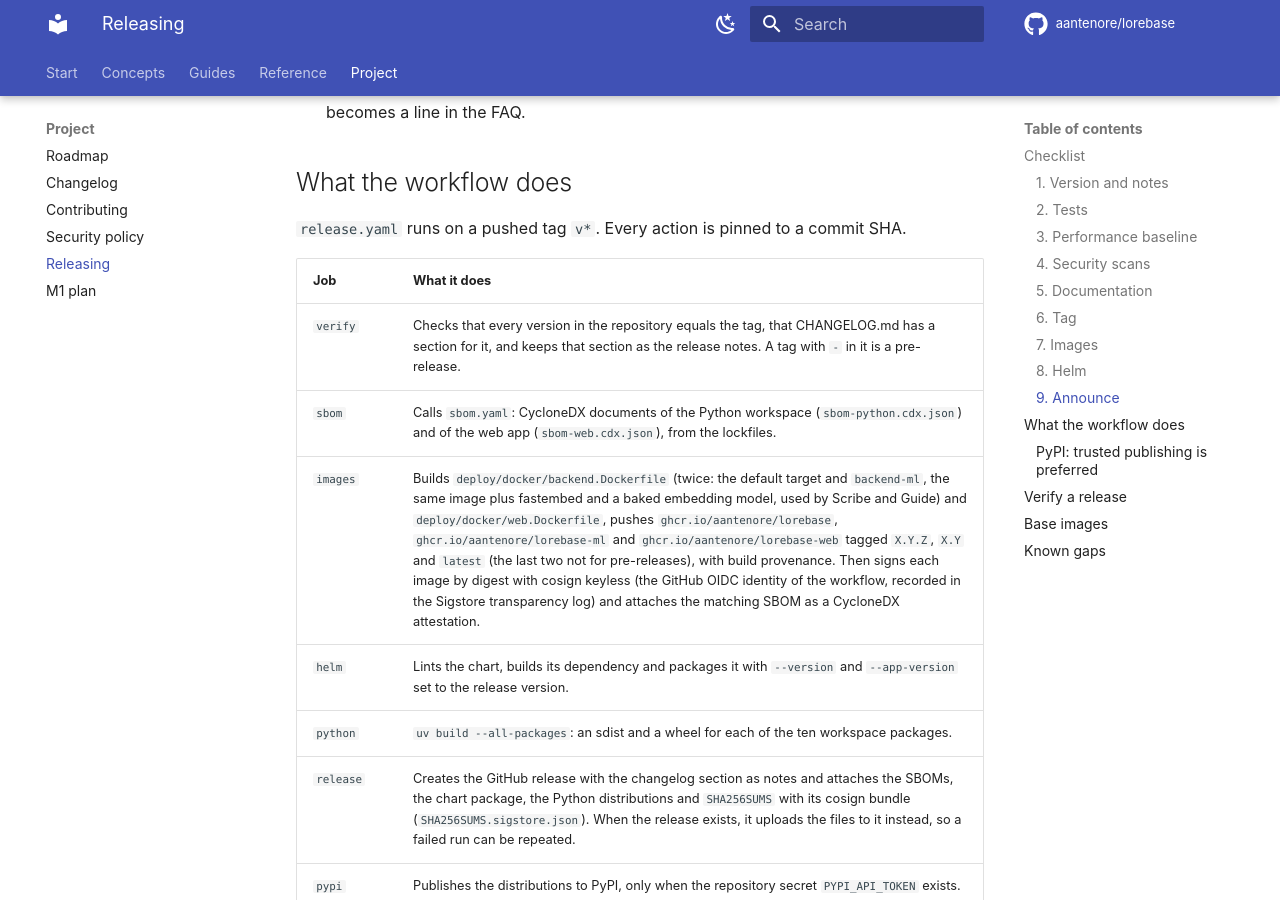
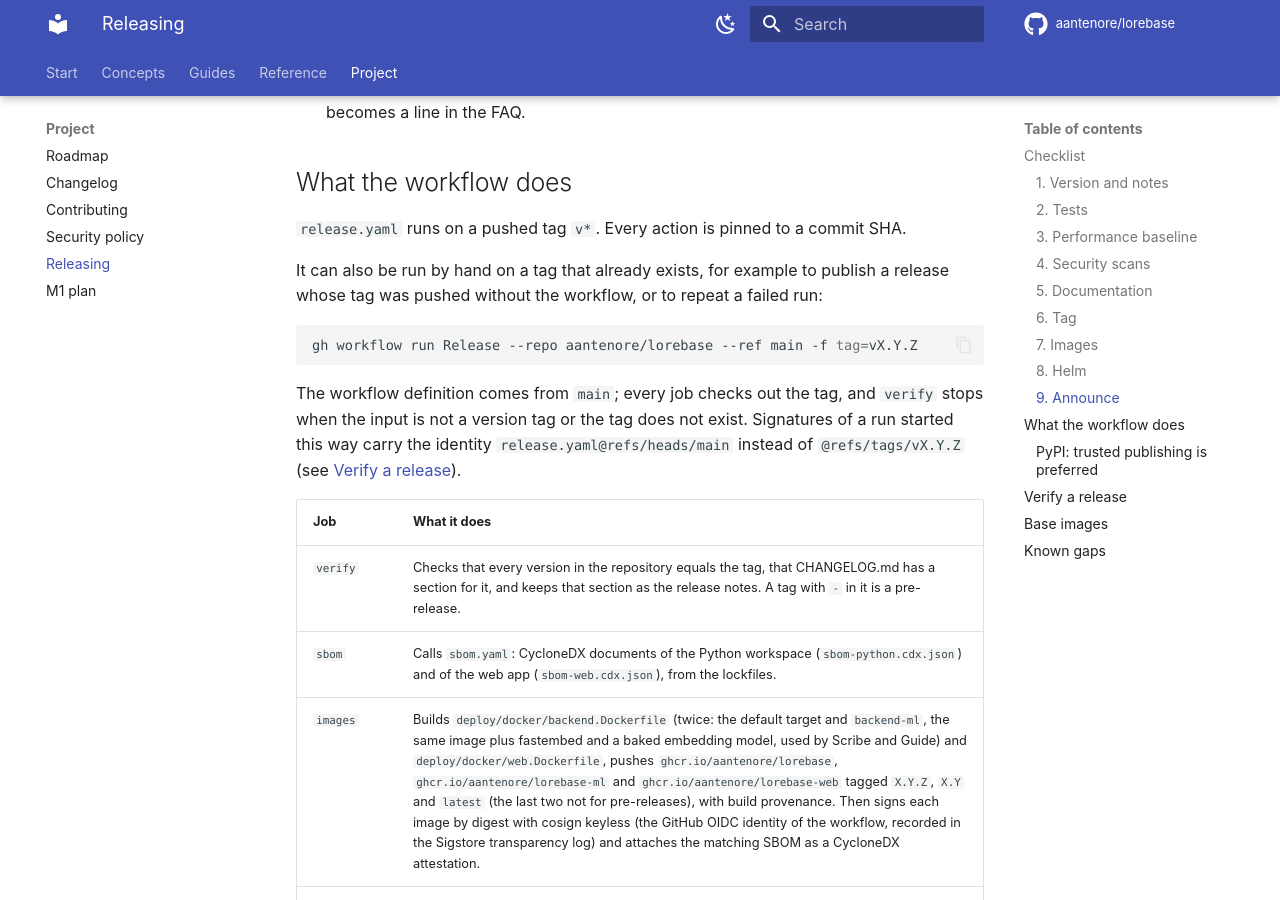
Before and after one commit to aantenore/lorebase, an MkDocs documentation site: the page built from docs/release.md, in a window 1280 px wide and 900 px high, scrolled down 3226 px. Built offline with MkDocs 1.6.1 and Material for MkDocs 9.7.7, drawn with Linux system fonts in a browser that asks for light colours; comment, search, counter and statistics services are not loaded; some of the changed text lies outside the part shown.

Commit message:
Allow running the release workflow by hand on an existing tag

````diff
--- a/docs/release.md
+++ b/docs/release.md
@@ -75,6 +75,14 @@ The full suite is for releases; day to day, `make test-changed` is enough.
 
 `release.yaml` runs on a pushed tag `v*`. Every action is pinned to a commit SHA.
 
+It can also be run by hand on a tag that already exists, for example to publish a release whose tag was pushed without the workflow, or to repeat a failed run:
+
+```bash
+gh workflow run Release --repo aantenore/lorebase --ref main -f tag=vX.Y.Z
+```
+
+The workflow definition comes from `main`; every job checks out the tag, and `verify` stops when the input is not a version tag or the tag does not exist. Signatures of a run started this way carry the identity `release.yaml@refs/heads/main` instead of `@refs/tags/vX.Y.Z` (see [Verify a release](#verify-a-release)).
+
 | Job | What it does |
 |-----|--------------|
 | `verify` | Checks that every version in the repository equals the tag, that CHANGELOG.md has a section for it, and keeps that section as the release notes. A tag with `-` in it is a pre-release. |
@@ -104,6 +112,7 @@ Signatures and attestations, with [cosign](https://docs.sigstore.dev/). 0.2.2 wa
 ```bash
 VERSION=0.2.1
 IDENTITY='^https://github.com/aantenore/lorebase/\.github/workflows/release\.yaml@refs/tags/v'
+# For a release run by hand (workflow_dispatch), the identity ends in @refs/heads/main instead.
 ISSUER=https://token.actions.githubusercontent.com
 
 for image in ghcr.io/aantenore/lorebase ghcr.io/aantenore/lorebase-ml ghcr.io/aantenore/lorebase-web; do
````
Also changed, not shown: 2 other files.
